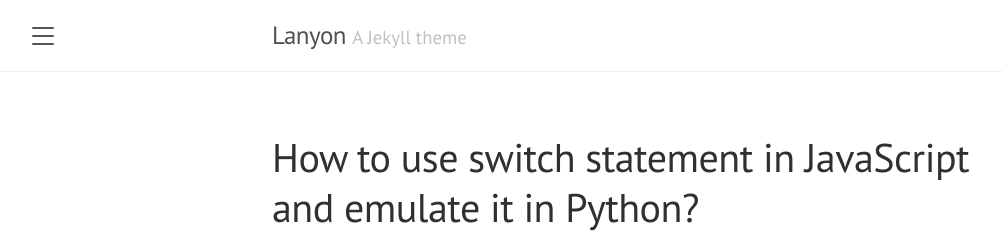
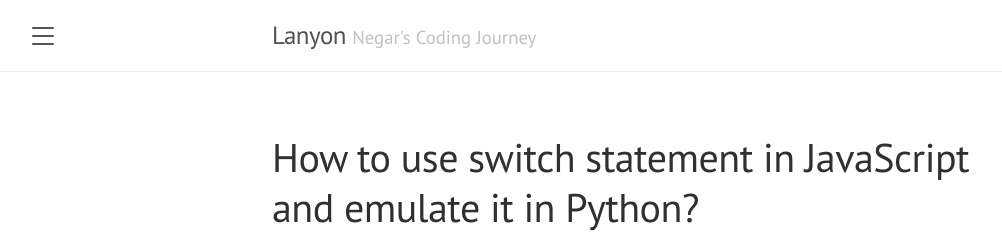
Before and after one commit to negarbaharmand/negarspages, a Jekyll site: the page built from index.html, in a window 1280 px wide and 900 px high. Shown: the top 233 px of the window, without its empty margins (8-1010 px from the left). Built offline with Jekyll 4.4.1, drawn with Linux system fonts in a browser that asks for light colours; the list of posts is cut into pages by our own code.

Commit message:
about edition

```diff
--- a/_config.yml
+++ b/_config.yml
@@ -1,6 +1,6 @@
 # Setup
 title: Lanyon
-tagline: "A Jekyll theme"
+tagline: "Negar's Coding Journey"
 description: 'A reserved <a href="https://jekyllrb.com" target="_blank">Jekyll</a> theme that places the utmost gravity on content with a hidden drawer. Made by <a href="https://twitter.com/mdo" target="_blank">@mdo</a>.'
 url: https://negarbaharmand.com/
 baseurl: ""
@@ -9,9 +9,9 @@ permalink: pretty
 
 # About/contact
 author:
-  name: Mark Otto
-  url: https://twitter.com/mdo
-  email: markdotto@gmail.com
+  name: Negar Baharmand
+  url: https://twitter.com/NegarBaharmand
+  email: negarbaharmand@outlook.com
 
 # Gems
 plugins:
```
